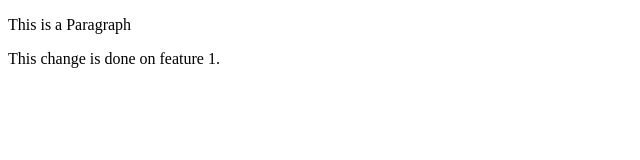
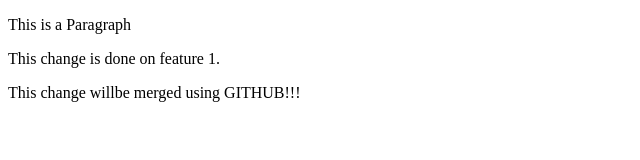
Before and after one commit to Byom-kesh/Local-Repo, a plain HTML site: page index.html in a window 1280 px wide. Shown: the whole page, without its empty margins (0-640 px from the left). Drawn offline with Linux system fonts and the light colour scheme.

Commit message:
addition of third paragraph

```diff
--- a/index.html
+++ b/index.html
@@ -9,5 +9,6 @@
 <body>
     <p>This is a Paragraph</p>
     <p>This change is done on feature 1.</p>
+    <p>This change willbe merged using GITHUB!!!</p>
 </body>
 </html>
```
